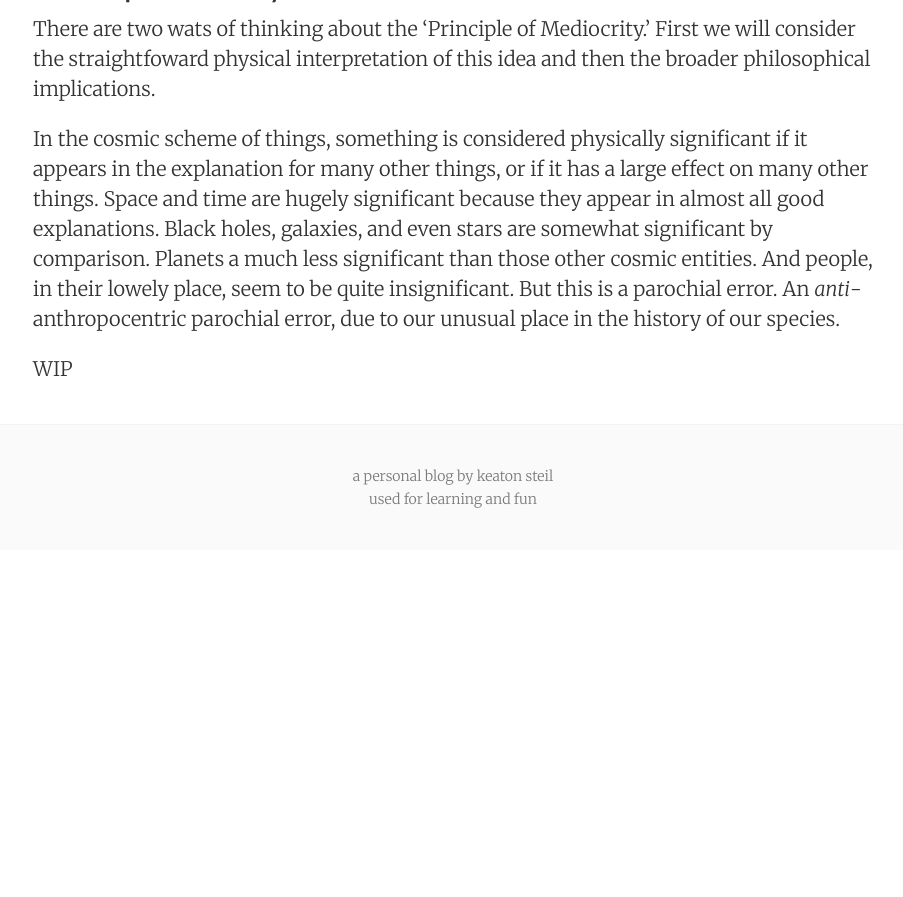
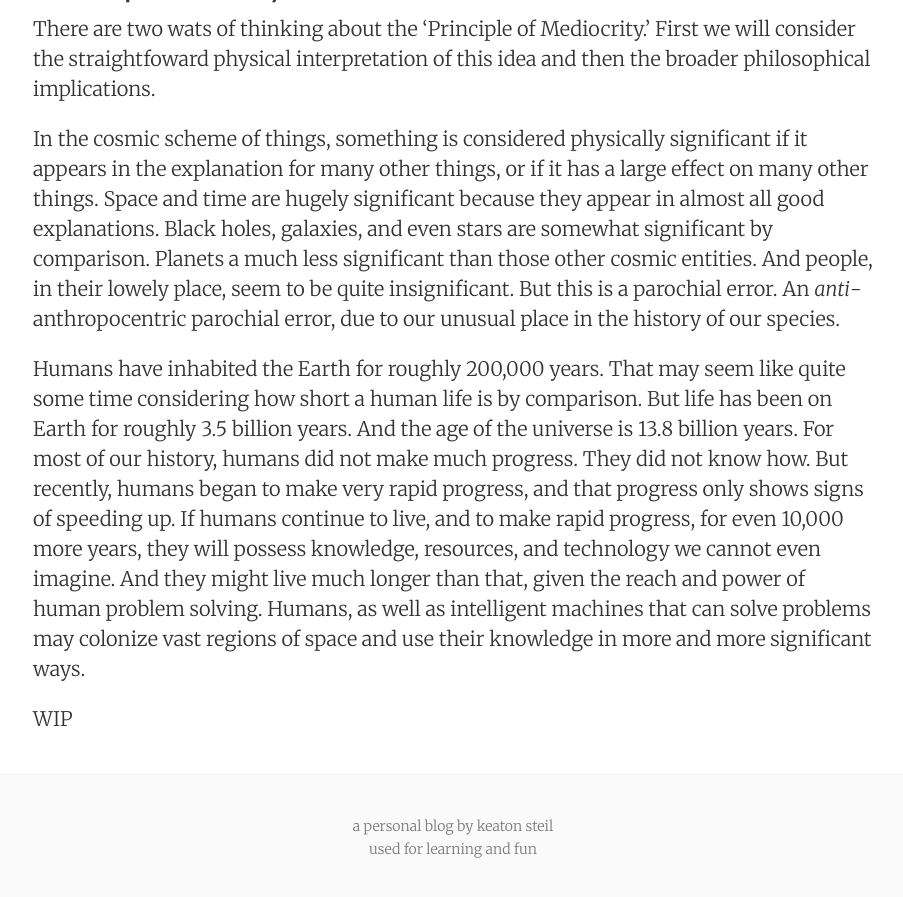
Before and after one commit to KeatonSteil/KeatonSteil.github.io, a Jekyll site: the page built from _posts/2019-02-01-beginning-of-infinity-ch3.md, in a window 1280 px wide and 900 px high, scrolled down 2012 px. Shown: the top 897 px of the window, without its empty margins (187-1090 px from the left). Built offline with Jekyll 4.4.1, drawn with Linux system fonts in a browser that asks for light colours; before the commit the page ends 2562 px from its top, so only the background shows below that; some of the changed text lies outside the part shown.

Commit message:
frustration

```diff
--- a/_posts/2019-02-01-beginning-of-infinity-ch3.md
+++ b/_posts/2019-02-01-beginning-of-infinity-ch3.md
@@ -29,4 +29,6 @@ There are two wats of thinking about the 'Principle of Mediocrity.' First we wil
 
 In the cosmic scheme of things, something is considered physically significant if it appears in the explanation for many other things, or if it has a large effect on many other things. Space and time are hugely significant because they appear in almost all good explanations. Black holes, galaxies, and even stars are somewhat significant by comparison. Planets a much less significant than those other cosmic entities. And people, in their lowely place, seem to be quite insignificant. But this is a parochial error. An _anti_-anthropocentric parochial error, due to our unusual place in the history of our species.
 
+Humans have inhabited the Earth for roughly 200,000 years. That may seem like quite some time considering how short a human life is by comparison. But life has been on Earth for roughly 3.5 billion years. And the age of the universe is 13.8 billion years. For most of our history, humans did not make much progress. They did not know how. But recently, humans began to make very rapid progress, and that progress only shows signs of speeding up. If humans continue to live, and to make rapid progress, for even 10,000 more years, they will possess knowledge, resources, and technology we cannot even imagine. And they might live much longer than that, given the reach and power of human problem solving. Humans, as well as intelligent machines that can solve problems may colonize vast regions of space and use their knowledge in more and more significant ways.
+
 WIP
```
